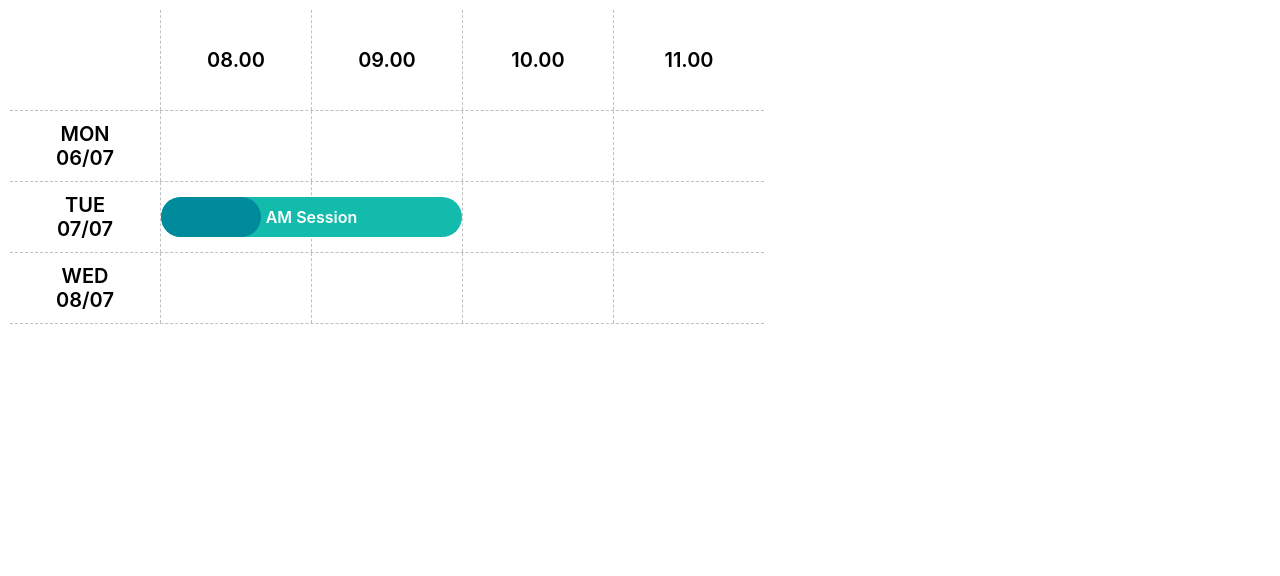
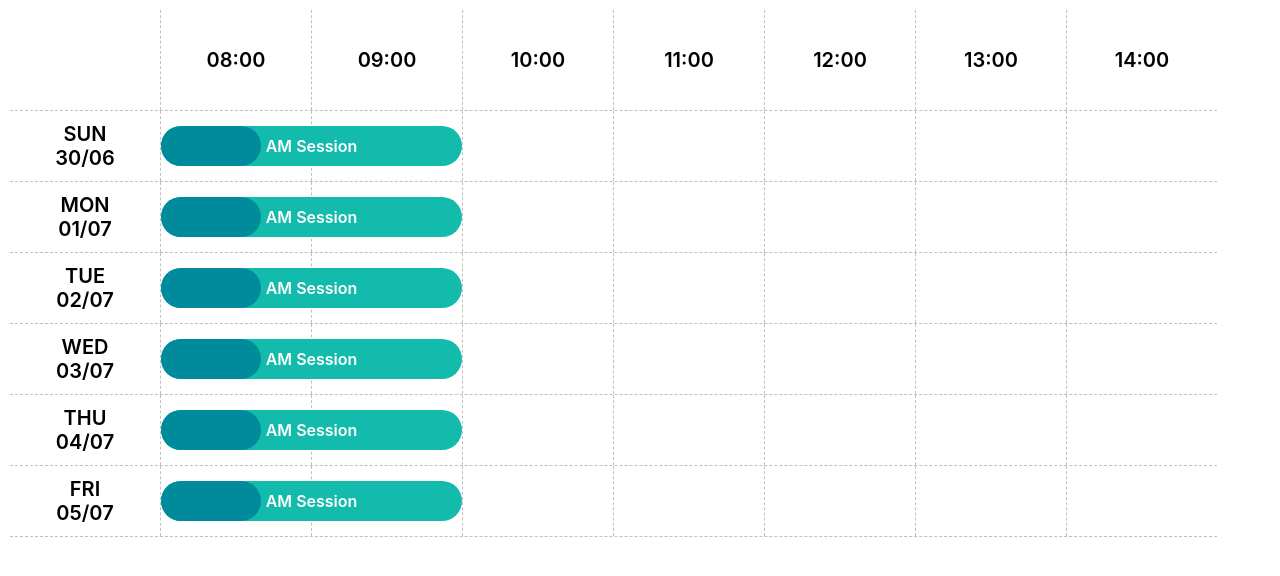
Before and after one commit to piyushdhamecha/weekly-scheduler, a React app: page / in a window 1280 px wide. Shown: the top 576 px of the page. Built offline with nearby package versions, Linux system fonts and the light colour scheme.

Commit message:
loaded time and date from mock data

```diff
--- a/config/webpack.config.js
+++ b/config/webpack.config.js
@@ -1,4 +1,4 @@
-'use strict';
+
 
 const fs = require('fs');
 const isWsl = require('is-wsl');
@@ -343,6 +343,7 @@ module.exports = function(webpackEnv) {
                 ),
 
                 plugins: [
+                  'lodash',
                   [
                     require.resolve('babel-plugin-named-asset-import'),
                     {
--- a/package.json
+++ b/package.json
@@ -10,6 +10,7 @@
     "babel-eslint": "10.0.1",
     "babel-jest": "^24.8.0",
     "babel-loader": "8.0.5",
+    "babel-plugin-lodash": "^3.3.4",
     "babel-plugin-named-asset-import": "^0.3.2",
     "babel-preset-react-app": "^9.0.0",
     "camelcase": "^5.2.0",
@@ -34,7 +35,10 @@
     "jest-environment-jsdom-fourteen": "0.1.0",
     "jest-resolve": "24.7.1",
     "jest-watch-typeahead": "0.3.0",
+    "lodash": "^4.17.11",
+    "lodash-webpack-plugin": "^0.11.5",
     "mini-css-extract-plugin": "0.5.0",
+    "moment": "^2.24.0",
     "optimize-css-assets-webpack-plugin": "5.0.1",
     "pnp-webpack-plugin": "1.2.1",
     "postcss-flexbugs-fixes": "4.1.0",
--- a/src/App.js
+++ b/src/App.js
@@ -4,10 +4,17 @@ import { StyledContainer } from './AppStyled'
 
 import WeeklyScheduler from './components/WeeklyScheduler'
 
+import mockData from './mockData'
+
 function App() {
   return (
     <StyledContainer>
-      <WeeklyScheduler />
+      <WeeklyScheduler
+        startTime={mockData.startTime}
+        endTime={mockData.endTime}
+        startDate={mockData.startDate}
+        endDate={mockData.endDate}
+      />
     </StyledContainer>
   );
 }
--- a/src/components/WeeklyScheduler/WeeklyScheduler.js
+++ b/src/components/WeeklyScheduler/WeeklyScheduler.js
@@ -1,3 +1,6 @@
+import _ from 'lodash'
+import moment from 'moment'
+
 import React from 'react';
 
 import {
@@ -10,54 +13,54 @@ import {
 } from './WeeklySchedulerStyled'
 import WeeklySchedulerProgress from './WeeklySchedulerProgress'
 
-const WeeklyScheduler = () => {
-  return (
-    <StyledTable>
-      <StyledRow>
-        <StyledColumnHeader/>
-        <StyledColumnHeader>
-          08.00
+const WeeklyScheduler = ({
+  startTime,
+  endTime,
+  startDate,
+  endDate,
+}) => {
+
+  const startTimeWithDate = moment().set({ hour: startTime, minute: 0,second: 0 })
+  const endTimeWithDate = moment().set({ hour: endTime, minute: 0, second: 0 })
+  const timeDuration = moment.duration(endTimeWithDate.diff(startTimeWithDate))
+  const hourDifference = timeDuration.asHours()
+
+  const timeRange = []
+  for (let index = 0; index < hourDifference; index++) {
+    timeRange.push(moment(startTimeWithDate).add(index, "hour"))
+  }
+
+  const dateDiff = moment(endDate).diff(moment(startDate), 'days')
+
+  const dateRange = []
+  for (let index = 0; index < dateDiff; index++) {
+    dateRange.push(moment(startDate).add(index, "day"))
+  }
+
+  const renderColumnHeader = () => {
+    return [
+      <StyledColumnHeader/>,
+      ..._.map(timeRange, (timeWithDate) => (
+        <StyledColumnHeader key={timeWithDate.valueOf()}>
+          {timeWithDate.format('HH:mm')}
         </StyledColumnHeader>
-        <StyledColumnHeader>
-          09.00
-        </StyledColumnHeader>
-        <StyledColumnHeader>
-          10.00
-        </StyledColumnHeader>
-        <StyledColumnHeader>
-          11.00
-        </StyledColumnHeader>
-      </StyledRow>
-      <StyledRow>
+      ))
+    ]
+  }
+
+  const renderRows = () => _.map(dateRange, (date) => {
+    return (
+      <StyledRow key={date.valueOf()}>
         <StyledRowContent>
           <StyledCell>
             <StyledRowHeader>
-              MON
+              {date.format('dddd').slice(0, 3).toUpperCase()}
               <div>
-                06/07
+                {date.format('DD/MM')}
               </div>
             </StyledRowHeader>
           </StyledCell>
-          <StyledCell />
-          <StyledCell />
-          <StyledCell />
-          <StyledCell />
-        </StyledRowContent>
-      </StyledRow>
-      <StyledRow>
-        <StyledRowContent>
-          <StyledCell>
-            <StyledRowHeader>
-              TUE
-              <div>
-                07/07
-              </div>
-            </StyledRowHeader>
-          </StyledCell>
-          <StyledCell />
-          <StyledCell />
-          <StyledCell />
-          <StyledCell />
+          {_.map(timeRange, () => <StyledCell />)}
           <WeeklySchedulerProgress
             total={301}
             used={100}
@@ -67,22 +70,15 @@ const WeeklyScheduler = () => {
           />
         </StyledRowContent>
       </StyledRow>
+    )
+  })
+
+  return (
+    <StyledTable>
       <StyledRow>
-        <StyledRowContent>
-          <StyledCell>
-            <StyledRowHeader>
-              WED
-              <div>
-                08/07
-              </div>
-            </StyledRowHeader>
-          </StyledCell>
-          <StyledCell />
-          <StyledCell />
-          <StyledCell />
-          <StyledCell />
-        </StyledRowContent>
+        {renderColumnHeader()}
       </StyledRow>
+      {renderRows()}
     </StyledTable>
   );
 };
--- /dev/null
+++ b/src/mockData.js
@@ -0,0 +1,8 @@
+import moment from 'moment'
+
+export default {
+  startTime: 8,
+  endTime: 15,
+  startDate: moment().startOf('week'),
+  endDate: moment().endOf('week'),
+}
```
Also changed, not shown: 1 other file (tests, documents, lock files or other folders).
